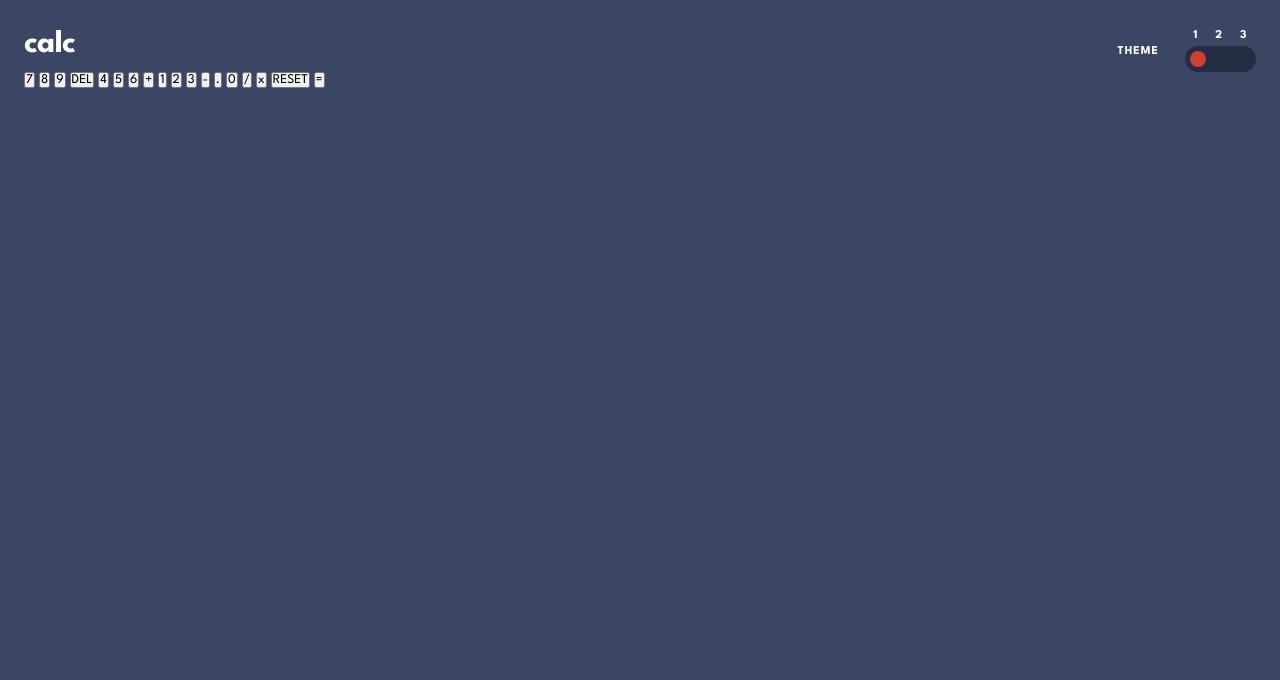
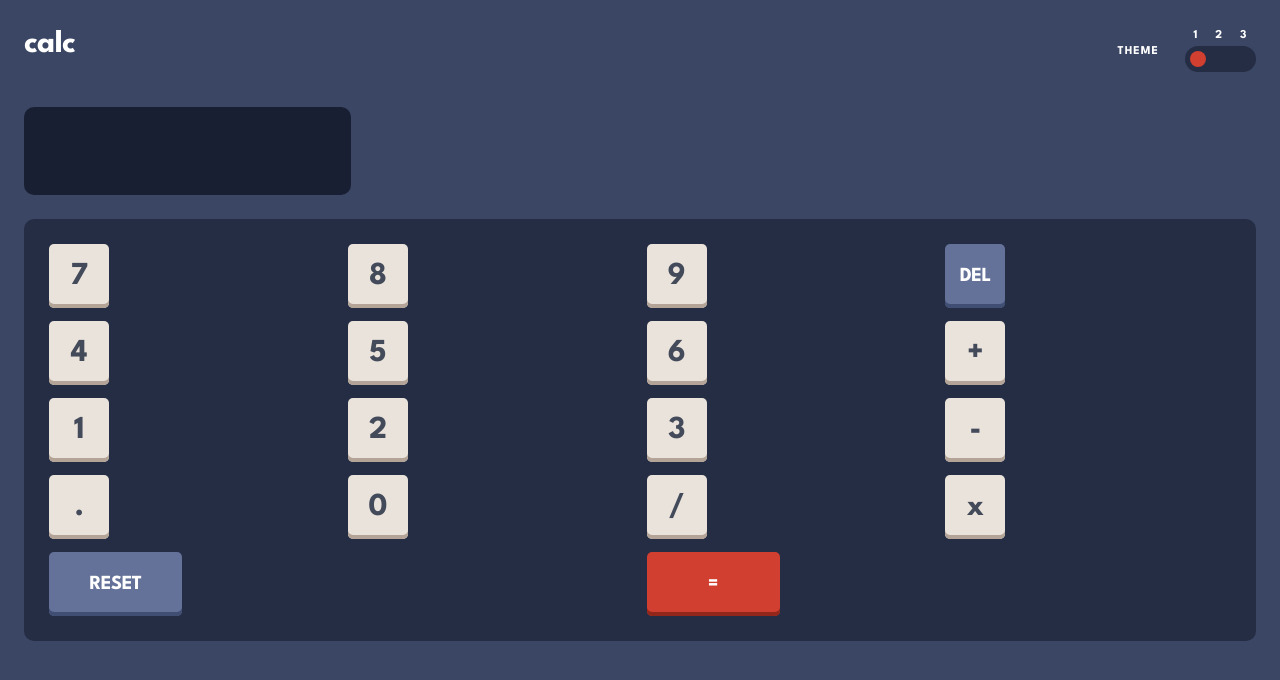
Before and after one commit to mariambuzaladze/Calculator-App, a plain HTML site: page index.html in a window 1280 px wide. Drawn offline with Linux system fonts and the light colour scheme.

Commit message:
style input div

```diff
--- a/index.html
+++ b/index.html
@@ -39,7 +39,7 @@
 
         <button>9</button>
 
-        <button>DEL</button>
+        <button class="delete">DEL</button>
 
         <button>4</button>
 
@@ -65,9 +65,9 @@
 
         <button>x</button>
 
-        <button>RESET</button>
+        <button class="reset last">RESET</button>
 
-        <button>=</button>
+        <button class="equals last">=</button>
       </div>
     </main>
   </body>
--- a/style.css
+++ b/style.css
@@ -13,6 +13,7 @@ body {
   padding: 30px 24px 31px;
   display: flex;
   flex-direction: column;
+  gap: 35px;
 }
 
 header {
@@ -64,8 +65,67 @@ h1 {
   border-radius: 20px;
 }
 
-.main {
+main {
   display: flex;
   flex-direction: column;
   gap: 24px;
 }
+
+.output {
+  width: 327px;
+  height: 88px;
+  padding: 25px;
+  border-radius: 10px;
+  background-color: #181f33;
+}
+
+.input {
+  border-radius: 10px;
+  background-color: #242d44;
+  display: grid;
+  grid-template-columns: repeat(4, 1fr);
+  grid-gap: 13px;
+  padding: 25px;
+}
+
+button {
+  width: 60px;
+  height: 64px;
+  border-radius: 5px;
+  box-shadow: inset 0 -4px 0 0 #b3a497;
+  background-color: #eae3dc;
+  border: none;
+
+  font-size: 32px;
+  font-weight: bold;
+  letter-spacing: -0.53px;
+  text-align: center;
+  color: #434a59;
+}
+
+.delete {
+  box-shadow: inset 0 -4px 0 0 #414e73;
+  background-color: #647198;
+  color: #fff;
+  font-size: 20px;
+}
+
+.last {
+  grid-column: span 2;
+
+  width: 133px;
+  height: 64px;
+  border-radius: 5px;
+  font-size: 20px;
+  color: #fff;
+}
+
+.reset {
+  box-shadow: inset 0 -4px 0 0 #414e73;
+  background-color: #647198;
+}
+
+.equals {
+  box-shadow: inset 0 -4px 0 0 #93261a;
+  background-color: #d03f2f;
+}
```
